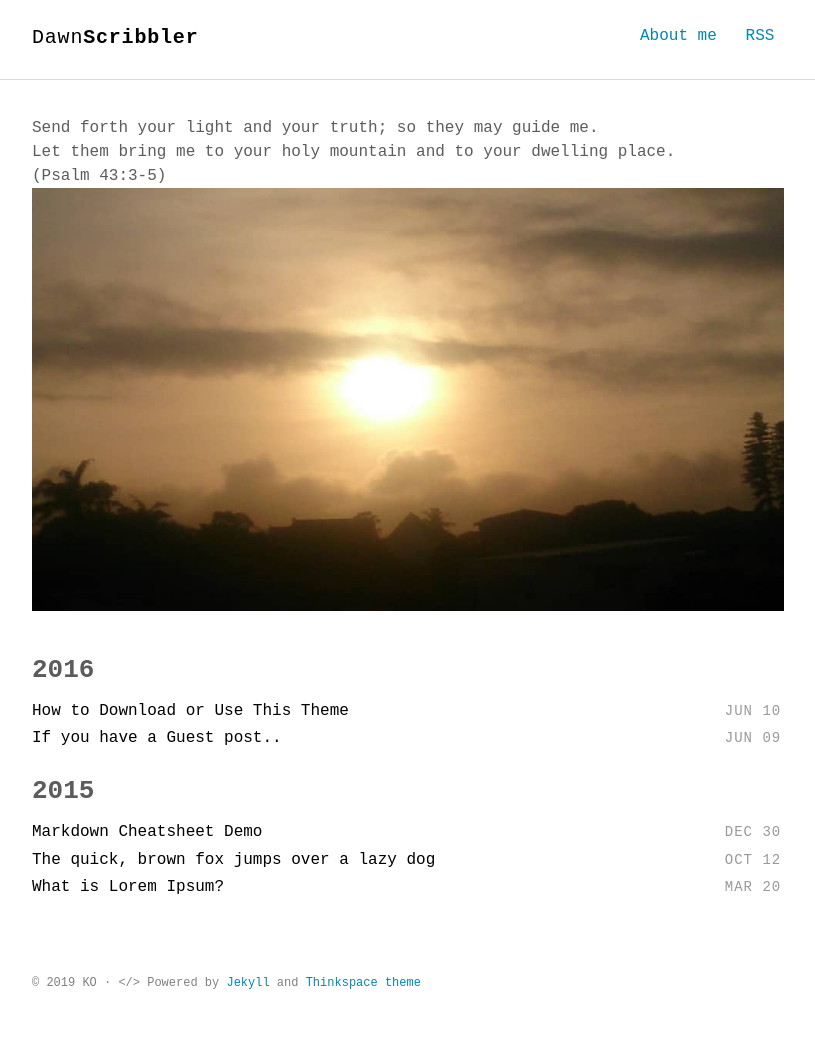
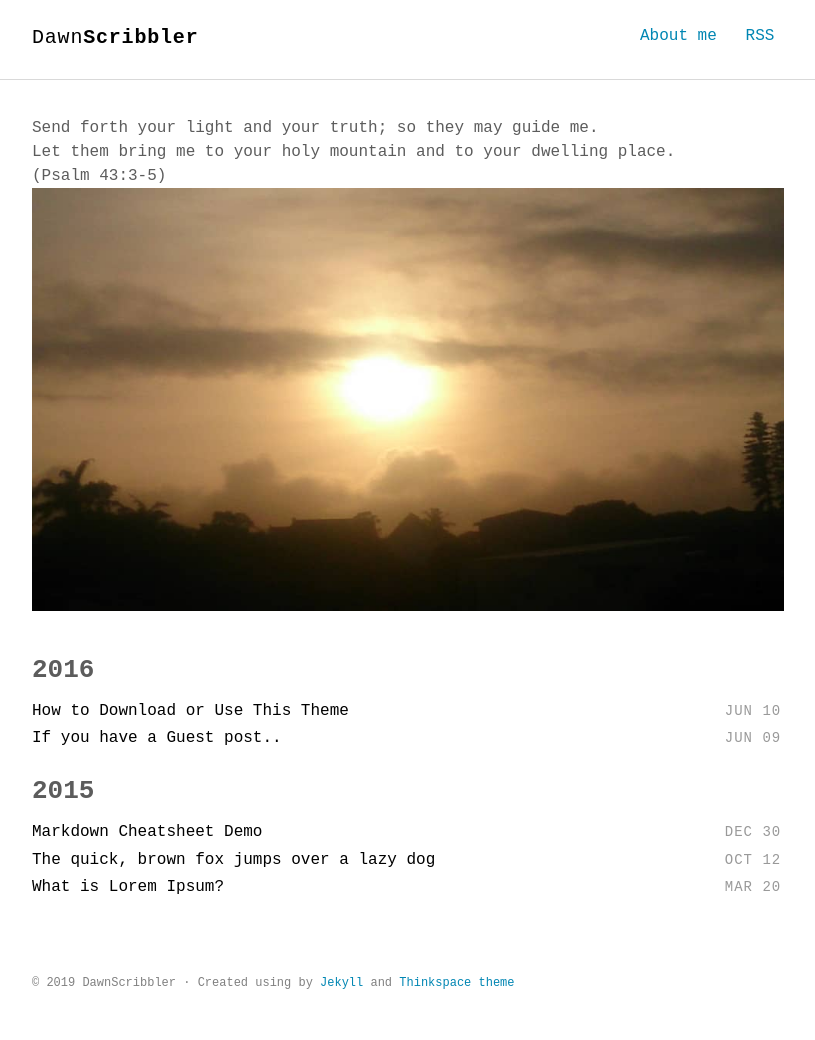
Before and after one commit to soulatcrossroad/dawnscribbler.github.io, a Jekyll site: the page built from index.html, in a window 1280 px wide. Shown: the whole page, without its empty margins (232-1047 px from the left). Built offline with Jekyll 4.4.1, drawn with Linux system fonts in a browser that asks for light colours; some web fonts are replaced.

Commit message:
Update footer.html

```diff
--- a/_includes/footer.html
+++ b/_includes/footer.html
@@ -1,5 +1,5 @@
 <footer class="site-footer">
   <div class="container">
-    <small class="block">&copy; {{ site.time | date: '%Y' }} {{ site.author.name }} &middot; &lt;/&gt; Powered by <a href="https://jekyllrb.com/">Jekyll</a> and <a href="https://github.com/heiswayi/thinkspace">Thinkspace theme</a></small>
+    <small class="block">&copy; {{ site.time | date: '%Y' }} DawnScribbler &middot; Created using by <a href="https://jekyllrb.com/">Jekyll</a> and <a href="https://github.com/heiswayi/thinkspace">Thinkspace theme</a></small>
   </div>
 </footer>
```
